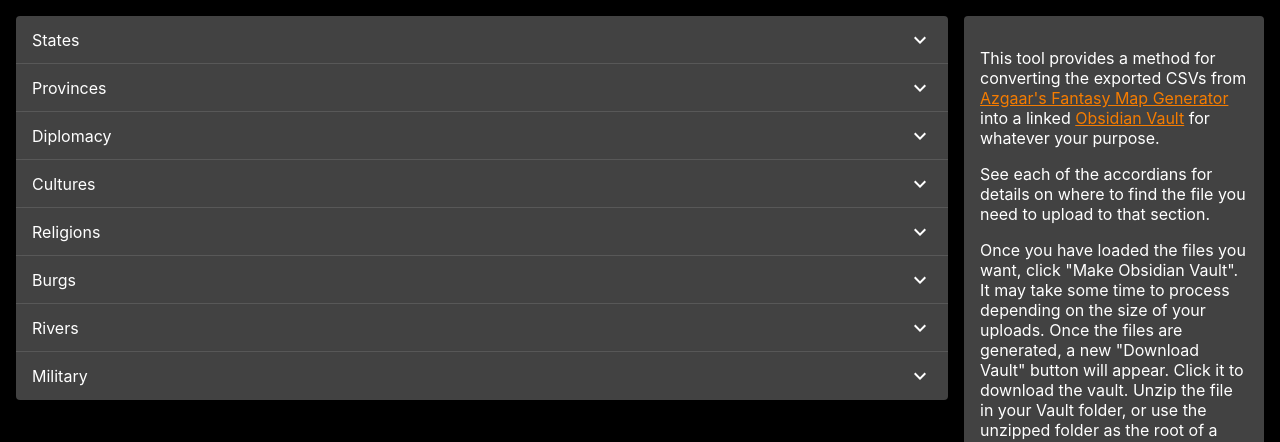
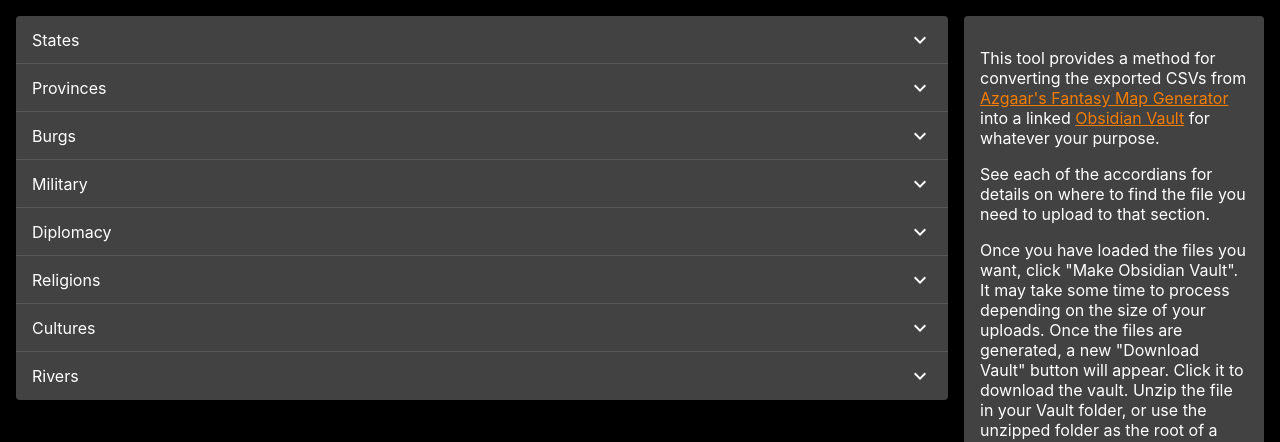
Before and after one commit to ken-bimmel/azgaar-to-obsidian, a React (Create React App) app: page / in a window 1280 px wide. Shown: the top 442 px of the page. Built offline with nearby package versions, Linux system fonts and the light colour scheme.

Commit message:
Add directions to accordians

```diff
--- a/src/App.jsx
+++ b/src/App.jsx
@@ -15,6 +15,16 @@ import {
 import { downloadZip } from "client-zip";
 
 import InputAccordian from "./InputAccordian";
+import {
+  StatesDirections,
+  ProvincesDirections,
+  BurgsDirections,
+  MilitaryDirections,
+  DiplomacyDirections,
+  ReligionsDirections,
+  CulturesDirections,
+  RiversDirections,
+} from "./directions";
 import { buildVault } from "./process";
 
 function App() {
@@ -71,14 +81,14 @@ function App() {
         style={{ padding: "16px" }}
       >
         <Grid item xs={9}>
-          <InputAccordian title="States" changeCallback={setStates} />
-          <InputAccordian title="Provinces" changeCallback={setProvinces} />
-          <InputAccordian title="Diplomacy" changeCallback={setDiplomacy} />
-          <InputAccordian title="Cultures" changeCallback={setCultures} />
-          <InputAccordian title="Religions" changeCallback={setReligions} />
-          <InputAccordian title="Burgs" changeCallback={setBurgs} />
-          <InputAccordian title="Rivers" changeCallback={setRivers} />
-          <InputAccordian title="Military" changeCallback={setMilitary} />
+          <InputAccordian title="States" changeCallback={setStates} directions={StatesDirections} />
+          <InputAccordian title="Provinces" changeCallback={setProvinces} directions={ProvincesDirections} />
+          <InputAccordian title="Burgs" changeCallback={setBurgs} directions={BurgsDirections} />
+          <InputAccordian title="Military" changeCallback={setMilitary} directions={MilitaryDirections} />
+          <InputAccordian title="Diplomacy" changeCallback={setDiplomacy} directions={DiplomacyDirections} />
+          <InputAccordian title="Religions" changeCallback={setReligions} directions={ReligionsDirections} />
+          <InputAccordian title="Cultures" changeCallback={setCultures} directions={CulturesDirections} />
+          <InputAccordian title="Rivers" changeCallback={setRivers} directions={RiversDirections} />
         </Grid>
         <Grid item xs={3}>
           <Grid
--- a/src/InputAccordian.jsx
+++ b/src/InputAccordian.jsx
@@ -19,7 +19,7 @@ const Accordion = withStyles({
 })(MuiAccordion);
 
 function InputAccordian(props) {
-    const { title, changeCallback } = props;
+    const { title, changeCallback, directions } = props;
     const [value, setValue] = useState(null);
 
     function handleChange(event) {
@@ -52,16 +52,18 @@ function InputAccordian(props) {
                 </Grid>
             </AccordionSummary>
             <AccordionDetails>
-                <Input
-                    label={`Paste the contents of the ${title} CSV here`}
-                    // variant="outlined"
-                    // multiline
-                    // maxRows="4"
-                    // fullWidth
-                    onChange={handleChange}
-                    type="file"
-                    inputProps={{ accept: ".csv" }}
-                />
+                <Grid container direction="column">
+                    <Grid item>
+                        <p> {directions} </p>
+                    </Grid>
+                    <Grid item>
+                        <Input
+                            onChange={handleChange}
+                            type="file"
+                            inputProps={{ accept: ".csv" }}
+                        />
+                    </Grid>
+                </Grid>
             </AccordionDetails>
         </Accordion>
     );
--- /dev/null
+++ b/src/directions.js
@@ -0,0 +1,21 @@
+const StatesDirections = `Tools > Click to configure > States > Save state-related data as text file (.csv)`;
+const ProvincesDirections = `Tools > Click to configure > Provinces > Save provinces-related data as a text file (.csv) --
+Remember to make sure "State" is set to "all".`;
+const BurgsDirections = `Tools > Click to overview > Burgs > Save burgs-related data as a text file (.csv) --
+Remember to make sure "State" is set to "all" and "Culture" is set to "all".`;
+const MilitaryDirections = `Tools > Click to overview > Military > Save military-related data as a text file (.csv)`;
+const DiplomacyDirections = `Tools > Click to configure > Diplomacy > Save state relations matrix as a text file (.csv)`;
+const ReligionsDirections = `Tools > Click to configure > Religions > Download religions-related data`;
+const CulturesDirections = `Tools > Click to configure > Cultures > Download cultures-related data`;
+const RiversDirections = `Tools > Click to overview > Rivers > Ave rivers-related data as a text file (.csv)`;
+
+export {
+    StatesDirections,
+    ProvincesDirections,
+    BurgsDirections,
+    MilitaryDirections,
+    DiplomacyDirections,
+    ReligionsDirections,
+    CulturesDirections,
+    RiversDirections,
+}
```
Also changed, not shown: 1 other file (tests, documents, lock files or other folders).
